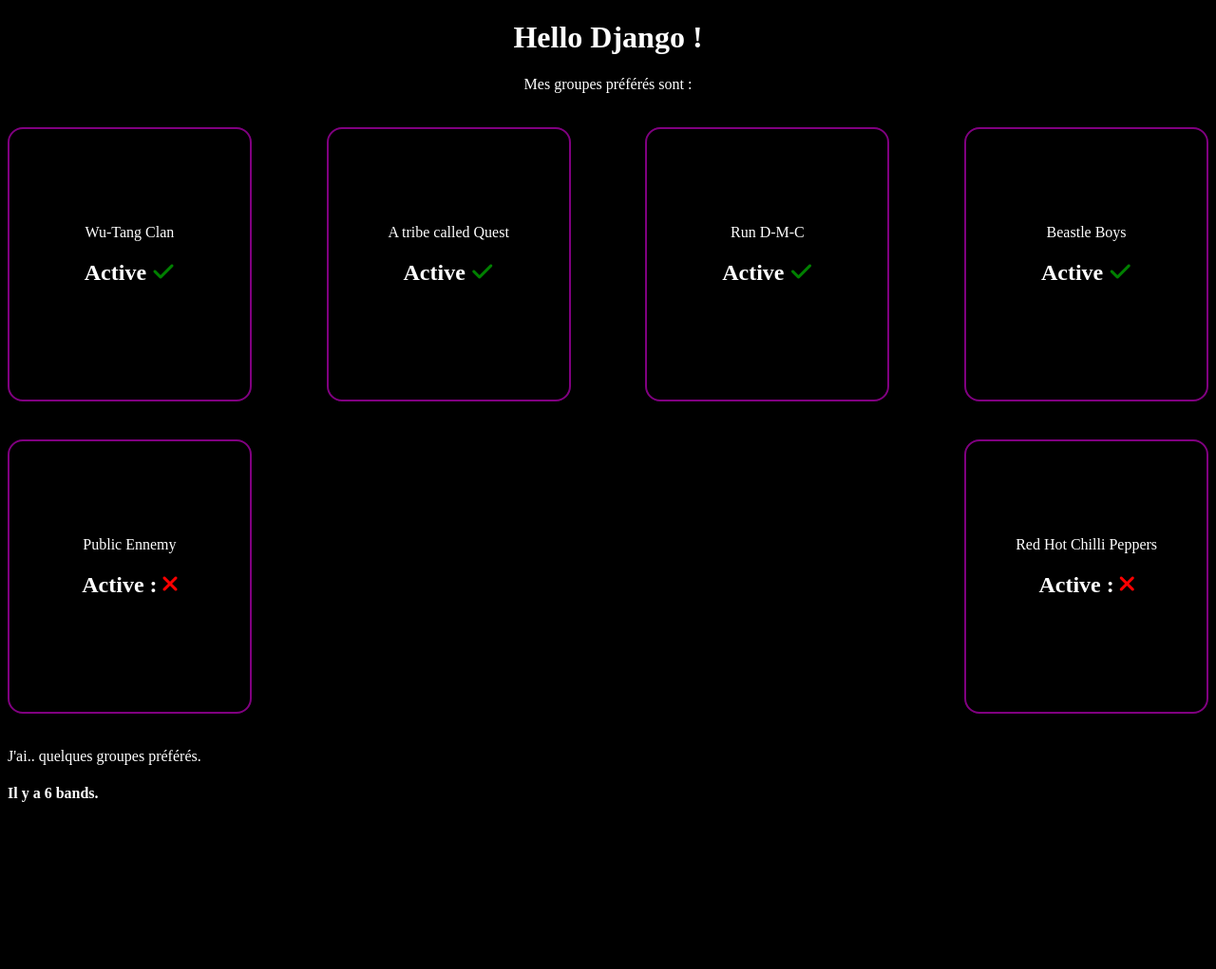
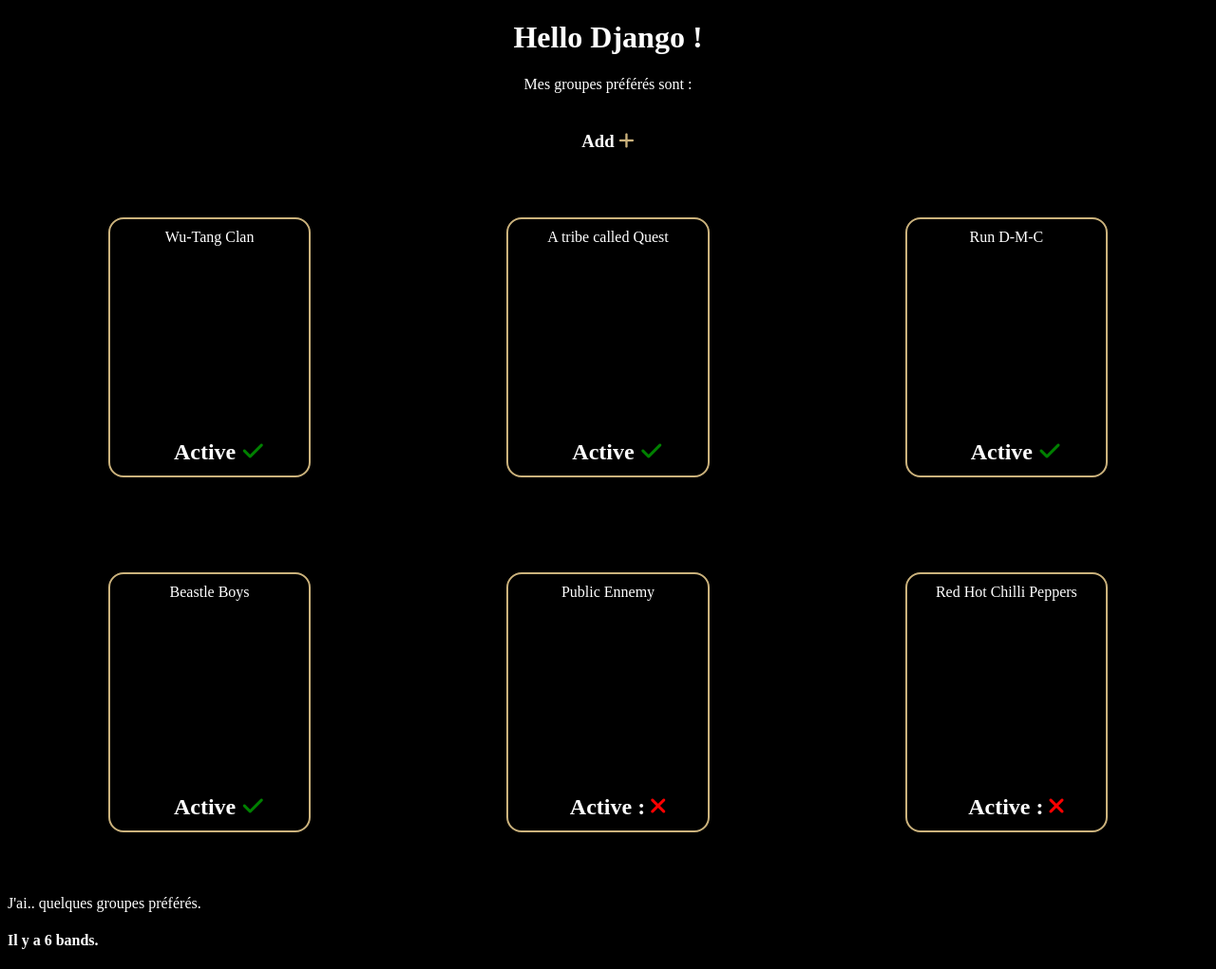
Before and after one commit to sparkls0/DjangoPyt, a Django app: page /bands/ in a window 1280 px wide. Shown: the part 106-1127 px from the top of the page at 95% size. Before the commit the page ends 951 px from the top, so only its background shows below. Run offline with Django 4.2, Linux system fonts and the light colour scheme; data comes from the database, SQL or seed files in the repository; both versions use the stored data as it was after the commit; some libraries are stand-ins or nearby versions.

Commit message:
creation of a form+url+view+gabarit to add a new Band and a new listing, with a redirect to the page detail of the created model

```diff
--- a/merchex/listing/static/listings/form.css
+++ b/merchex/listing/static/listings/form.css
@@ -9,7 +9,7 @@
     justify-content:center;
 }
 
-.contact-form-input{
+.contact-form-input,.form-add-input{
     border-radius : 6px;
     width : 40%;
     margin: 0px 30px;
--- a/merchex/listing/static/listings/styles.css
+++ b/merchex/listing/static/listings/styles.css
@@ -2,7 +2,7 @@
     background-color:black;
 }
 
-h1,h2,h3,h4,h5,p,a,li{
+h1,h2,h3,h4,h5,p,a,li, label{
     color:white;
 }
 
@@ -25,26 +25,46 @@
     color:red;
 }
 
+.fa-plus{
+    color:#cbb27c;
+}
 .parent{
     display:flex;
     flex-wrap:wrap;
     width:100%;
-    justify-content: space-between;
+    justify-content: space-evenly;
+
+
 
 }
 
 .child{
-    border: 2px solid purple;
+    border: 2px solid #cbb27c;
     border-radius : 1em;
     padding:10px;
-    margin:20px 0px;
-    flex: 0 0 20%;
-    position: relative;
+    margin:50px 100px;
+    flex: 0 0 15%;
+    bottom:0px;
     text-align:center;
-    padding : 100px 0px;
+    height: 250px;
+    position:relative;
+
 }
 
-.navbar > ul{
+.child > a {
+    position:relative;
+
+}
+
+.child > h2 {
+
+    position:absolute;
+    bottom:0px;
+    width: 100%;
+    margin: 5% auto;
+}
+
+.navbar > ul {
     display:flex;
     flex-wrap:wrap;
     width:60%;
@@ -55,7 +75,7 @@
 
 }
 
-a:link { text-decoration: none;     }
+a:link { text-decoration: none;}
 
 
 a:visited { text-decoration: none; }
--- a/merchex/listing/templates/bands/band_list.html
+++ b/merchex/listing/templates/bands/band_list.html
@@ -5,6 +5,11 @@
 
         <h1 class="band-list-title"> Hello Django !</h1>
         <p class="band-list-text"> Mes groupes préférés sont :
+
+        <h3 style="text-align:center; margin-top: 40px">
+            <a href="{% url 'band-create' %}"> Add <i class="fa-solid fa-plus"></i> </a>
+        </h3>
+
         <div class="parent">
             {% for band in bands %}
                 <div class="child">
--- a/merchex/listing/templates/listings/listing_list.html
+++ b/merchex/listing/templates/listings/listing_list.html
@@ -5,6 +5,11 @@
 <h1 style="text-align:center"> Hello Django !</h1>
 
 <p style= "text-align:center"> Mes groupes préférés sont :</p>
+
+
+<h3 style="text-align:center; margin-top: 40px">
+    <a href="{% url 'listing-create' %}"> Add <i class="fa-solid fa-plus"></i> </a>
+</h3>
 
 <div class="parent">
     {% for listing in listings %}
--- a/merchex/listing/views.py
+++ b/merchex/listing/views.py
@@ -3,7 +3,7 @@
 from listing.models import Band
 from listing.models import Listing
 from django.shortcuts import render
-from listing.forms import ContactUsForm
+from listing.forms import BandForm, ContactUsForm, ListingForm
 from django.core.mail import send_mail
 from django.shortcuts import redirect
 
@@ -20,6 +20,23 @@
                      'bands/band_detail.html',
                      context={'band': band })
 
+def band_create(request):
+
+    if request.method == 'POST':
+        form = BandForm(request.POST)
+
+        if form.is_valid():
+            band = form.save()
+
+            return redirect('band-detail', band.id)
+
+    else:
+        form = BandForm()
+
+    return render(request,
+                  'bands/band_create.html',
+                  {'form' : form})
+
 def about(request):
     return render(request, 'about/hello.html')
 
@@ -34,6 +51,24 @@
     return render(request,
                   'listings/listing_detail.html',
                   context={'listing':listing })
+
+def listing_create(request):
+
+    if request.method == 'POST':
+        form = ListingForm()
+
+        if form.is_valid():
+            listing = form.save()
+
+            return redirect('listing-detail', listing.id)
+
+    else:
+        form = ListingForm()
+
+    return render(request,
+                  'listings/listing_create.html',
+                  {'form': form} )
+
 
 def contact(request):
 
--- a/merchex/merchex/urls.py
+++ b/merchex/merchex/urls.py
@@ -7,9 +7,11 @@
     path('admin/', admin.site.urls),
     path('bands/', views.band_list, name='band-list'),
     path('bands/<int:id>/', views.band_detail, name='band-detail'),
+    path('bands/add/', views.band_create, name = 'band-create'),
     path('about-us', views.about, name = "about"),
     path('listings', views.listing_list, name='listing-list'),
     path('listings/<int:id>/', views.listing_detail, name='listing-detail'),
+    path('listings/add/', views.listing_create, name = 'listing-create'),
     path('contact-us/', views.contact, name = 'contact'),
     path('email-sent/', views.email_sent),
 ]
```
Also changed, not shown: merchex/listing/forms.py (+14 -0 lines), merchex/listing/templates/bands/band_create.html (added, +18 -0 lines), merchex/listing/templates/listings/listing_create.html (added, +18 -0 lines), merchex/db.sqlite3.
